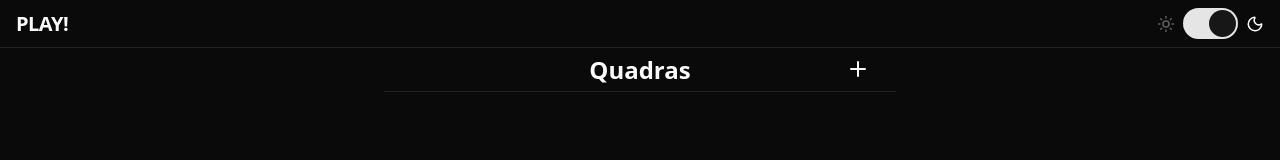
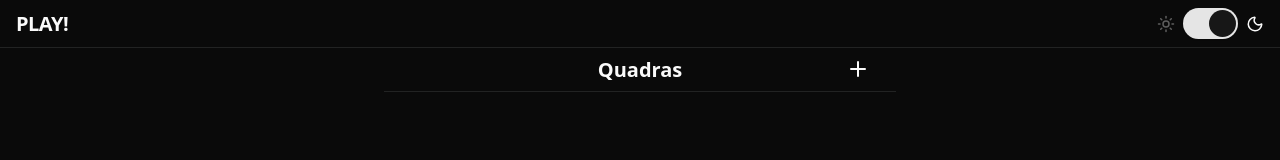
Before and after one commit to mauricio-azevedo/skill-based-matchmaker-frontend, a React (Vite) app: page / in a window 1280 px wide. Shown: the top 160 px of the page. Built offline with nearby package versions, Linux system fonts and the light colour scheme.

Commit message:
refactor(PlayTab): decrease heading size for improved hierarchy
- Adjust heading size from `text-2xl` to `text-xl` in PlayTab header.

Signed-off-by: Maurício Azevedo <mauricio.mendonca.azevedo@gmail.com>

```diff
--- a/src/features/playTab/PlayTab.tsx
+++ b/src/features/playTab/PlayTab.tsx
@@ -82,7 +82,7 @@ export function PlayTab() {
   return (
     <div className="w-full flex flex-col overflow-hidden h-full">
       <div className="w-full border-b border-border min-h-11 max-h-11 flex items-center justify-center relative">
-        <h2 className="text-2xl font-semibold leading-tight m-0">Quadras</h2>
+        <h2 className="text-xl font-semibold leading-tight m-0">Quadras</h2>
         <Button variant="ghost" className="w-11 h-11 absolute right-4 bottom-0" onClick={() => addCourtWithMatch()}>
           <PlusIcon className="!w-[24px] !h-[24px]" />
         </Button>
```
